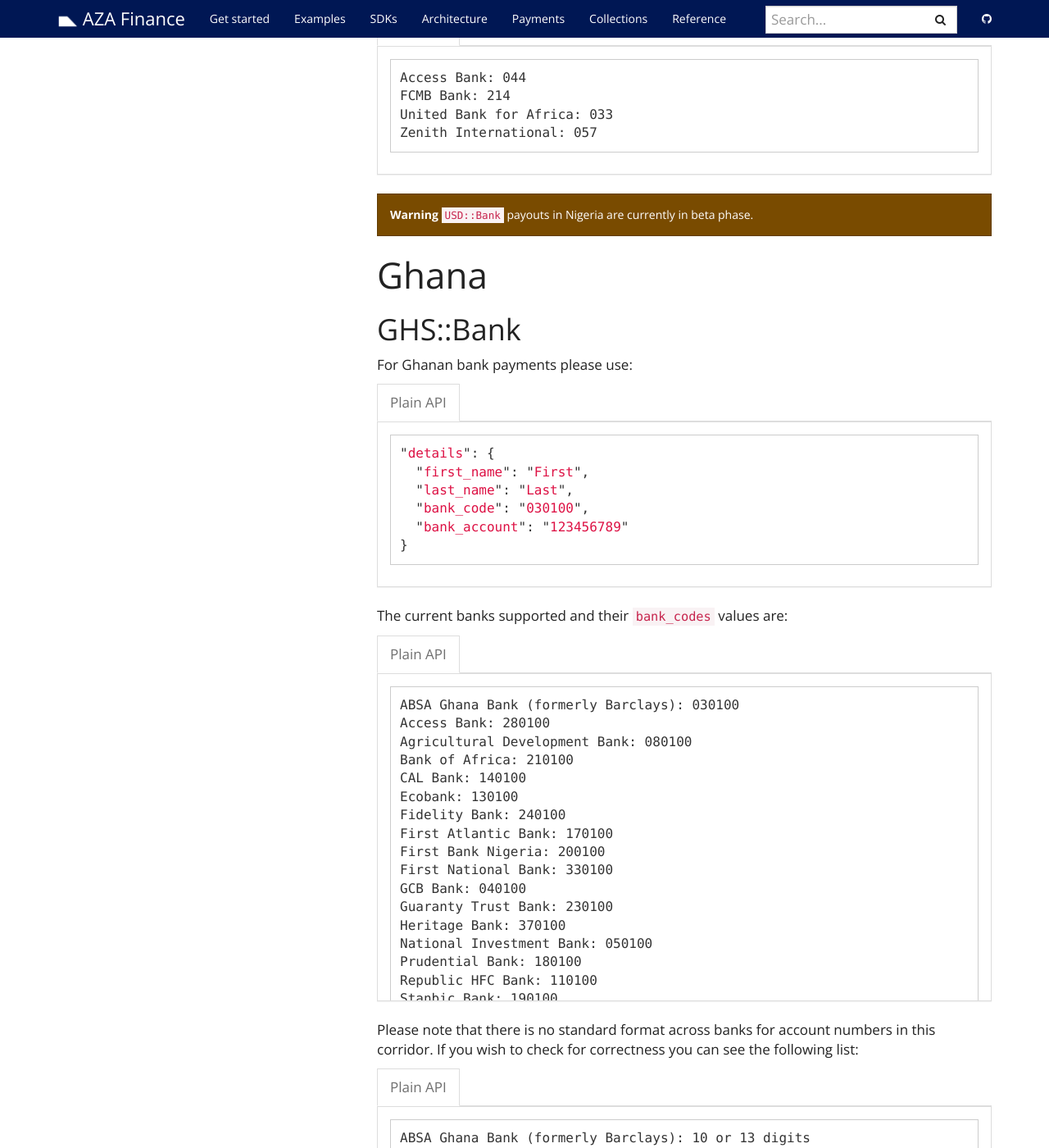
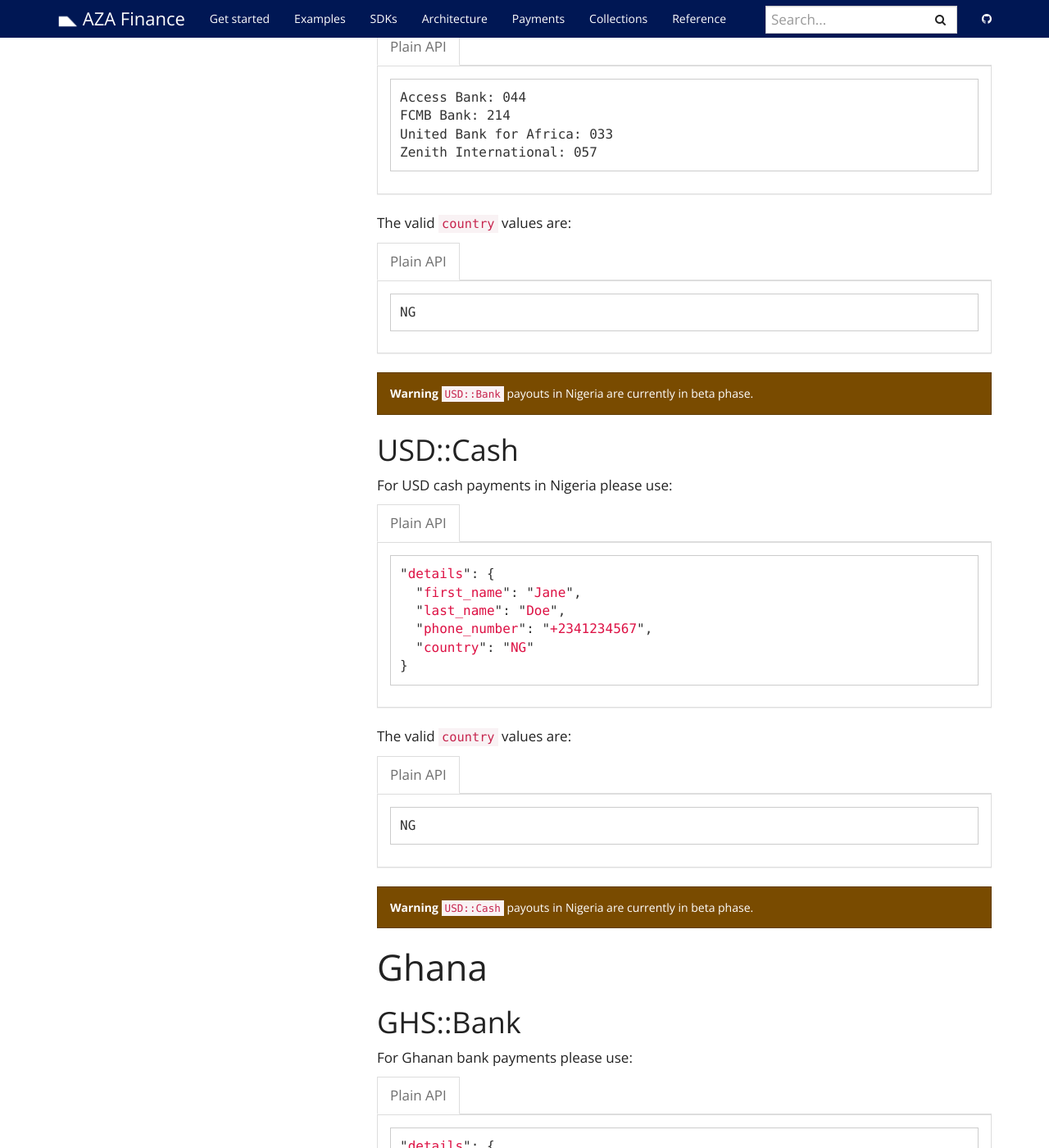
Before and after one commit to transferzero/api-documentation, a Jekyll site: the page built from _docs/payout-details.md, in a window 1280 px wide and 1400 px high, scrolled down 2895 px. Shown: the whole window at 82% size. Built offline with Jekyll 4.4.1, drawn with Linux system fonts in a browser that asks for light colours; nearby versions of some CDN libraries; comment, search, counter and statistics services are not loaded.

Commit message:
BTA-7041-Update-api-documentation-for-usd-cash

````diff
--- a/_docs/payout-details.md
+++ b/_docs/payout-details.md
@@ -119,8 +119,49 @@
 
 {% include language-tabbar.html prefix="usd-bank-details" raw=data-raw %}
 
+The valid `country` values are:
+
+{% capture data-raw %}
+```
+NG
+```
+{% endcapture %}
+
+{% include language-tabbar.html prefix="usd-bank-countries" raw=data-raw %}
+
 <div class="alert alert-warning" markdown="1">
 **Warning** `USD::Bank` payouts in Nigeria are currently in beta phase.
+</div>
+
+## USD::Cash
+
+For USD cash payments in Nigeria please use:
+
+{% capture data-raw %}
+```javascript
+"details": {
+  "first_name": "Jane",
+  "last_name": "Doe",
+  "phone_number": "+2341234567",
+  "country": "NG"
+}
+```
+{% endcapture %}
+
+{% include language-tabbar.html prefix="usd-cash-details" raw=data-raw %}
+
+The valid `country` values are:
+
+{% capture data-raw %}
+```
+NG
+```
+{% endcapture %}
+
+{% include language-tabbar.html prefix="usd-cash-countries" raw=data-raw %}
+
+<div class="alert alert-warning" markdown="1">
+**Warning** `USD::Cash` payouts in Nigeria are currently in beta phase.
 </div>
 
 # Ghana
````
